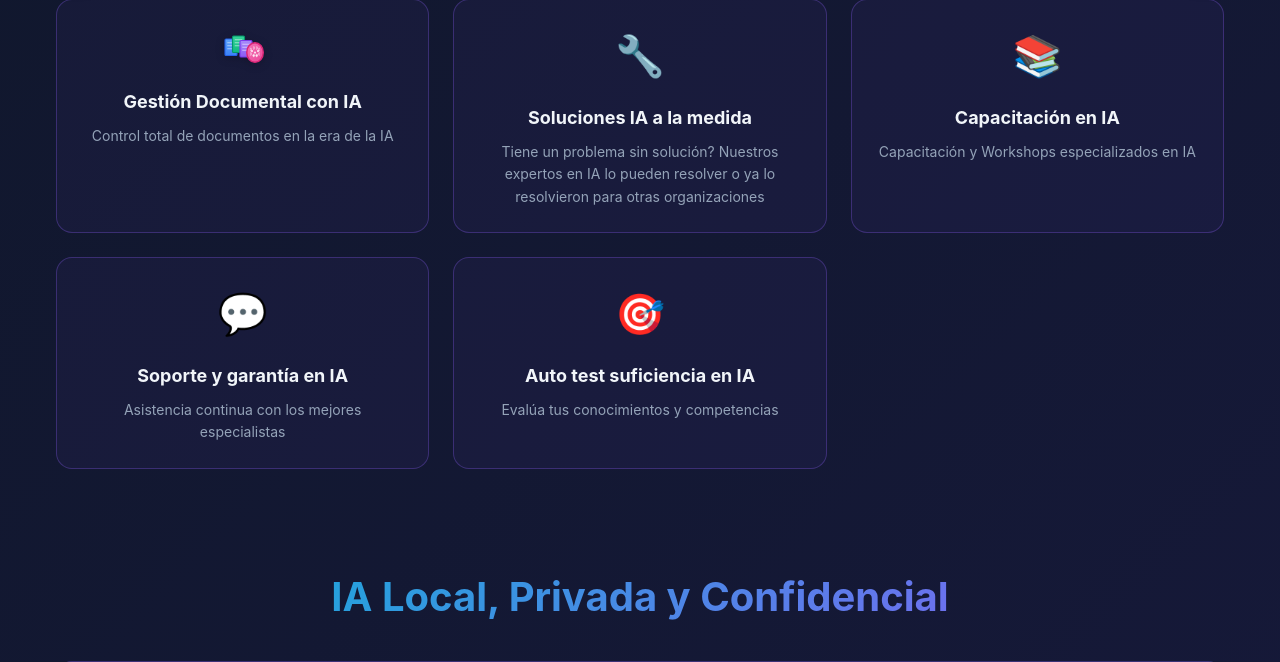
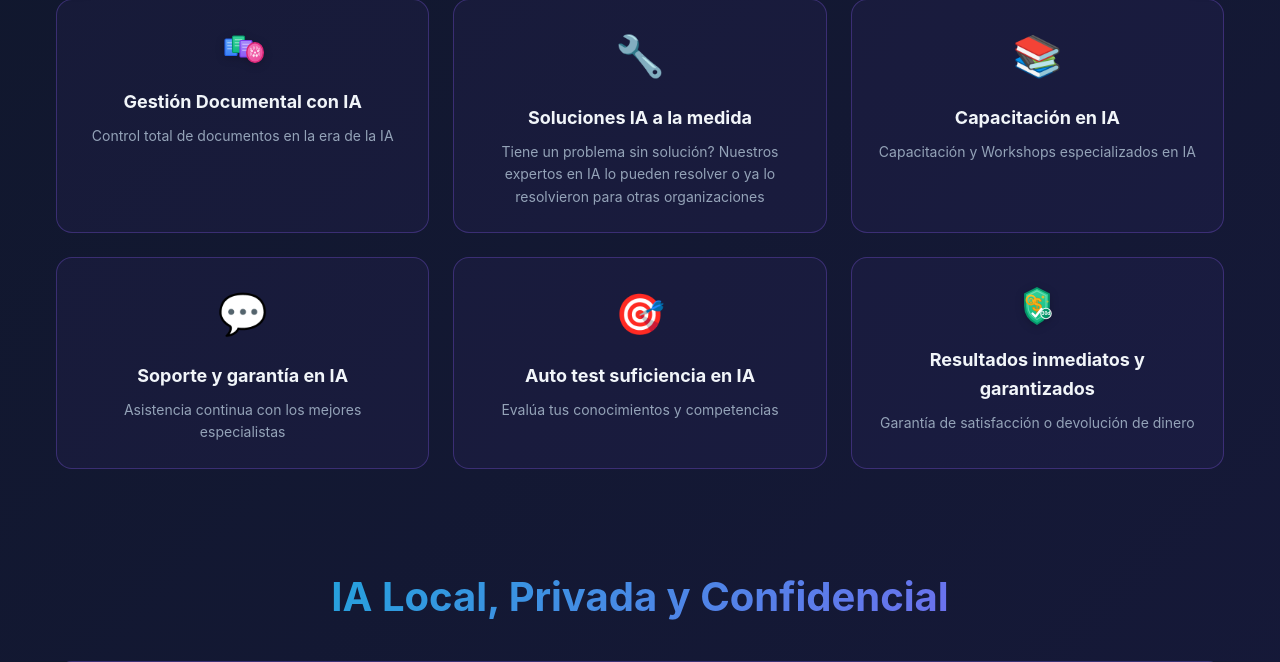
Before and after one commit to ricardoortegao/iaparaecuador, a PHP site: page / in a window 1280 px wide. Shown: the part 806-1468 px from the top of the page. Run offline with PHP 8.4, Linux system fonts and the light colour scheme.

Commit message:
Actualizacion automatica

```diff
--- a/public/index.php
+++ b/public/index.php
@@ -227,6 +227,29 @@ class IA {
                         'Tests especializados para estudiantes y profesores',
                         'Tests especializados para expertos en hojas electrónicas',
                         'Te podemos ayudar para que mejores tu suficiencia en IA'
+                    ]
+                ]
+            ],
+            [
+                'icon' => 'svg-guarantee-money',
+                'title' => 'Resultados inmediatos y garantizados',
+                'text' => 'Garantía de satisfacción o devolución de dinero',
+                'modal_id' => 'modal-garantia',
+                'section_link' => '#contacto',
+                'modal_content' => [
+                    'title' => 'Garantía de Resultados o Devolución de Dinero',
+                    'description' => 'Estamos tan seguros de la calidad de nuestros servicios que ofrecemos garantía total de satisfacción',
+                    'points' => [
+                        'Resultados inmediatos: Soluciones implementadas y funcionando rápidamente',
+                        'Garantía de resultados: Si no cumplimos lo prometido, no pagas',
+                        'Devolución de dinero: 30 días de garantía en todos los servicios',
+                        'Aplica a: Implementación de IA local, soluciones a medida, gestión documental',
+                        'Aplica a: Cumplimiento LOPDP, sistemas de salud ocupacional',
+                        'Excepciones: Venta de equipos y servicios de capacitación',
+                        'Compromiso escrito: Acuerdos claros de entregables y plazos',
+                        'Soporte incluido: Asistencia técnica durante el período de garantía',
+                        'Sin letra pequeña: Condiciones transparentes y justas',
+                        'Tu satisfacción es nuestra prioridad'
                     ]
                 ]
             ]
@@ -843,6 +866,36 @@ class IA {
                 print '  <circle cx="46" cy="42" r="1.5" fill="#ffffff" opacity="0.8"/>'.L;
                 print '  <circle cx="50" cy="42" r="1.5" fill="#ffffff" opacity="0.8"/>'.L;
                 print '</svg>'.L;
+            } elseif ($feature['icon'] === 'svg-guarantee-money') {
+                print '<svg viewBox="0 0 64 64" width="48" height="48" xmlns="http://www.w3.org/2000/svg">'.L;
+                print '  <defs>'.L;
+                print '    <linearGradient id="shieldGradient" x1="0%" y1="0%" x2="0%" y2="100%">'.L;
+                print '      <stop offset="0%" style="stop-color:#34d399;stop-opacity:1" />'.L;
+                print '      <stop offset="100%" style="stop-color:#10b981;stop-opacity:1" />'.L;
+                print '    </linearGradient>'.L;
+                print '    <linearGradient id="dollarGradient" x1="0%" y1="0%" x2="0%" y2="100%">'.L;
+                print '      <stop offset="0%" style="stop-color:#fbbf24;stop-opacity:1" />'.L;
+                print '      <stop offset="100%" style="stop-color:#f59e0b;stop-opacity:1" />'.L;
+                print '    </linearGradient>'.L;
+                print '  </defs>'.L;
+                print '  <!-- Escudo de garantía (verde) -->'.L;
+                print '  <path d="M 32 8 L 48 16 L 48 32 Q 48 48 32 56 Q 16 48 16 32 L 16 16 Z" fill="url(#shieldGradient)" stroke="#059669" stroke-width="2.5"/>'.L;
+                print '  <!-- Borde interno del escudo -->'.L;
+                print '  <path d="M 32 12 L 44 18 L 44 32 Q 44 44 32 50 Q 20 44 20 32 L 20 18 Z" fill="none" stroke="#ffffff" stroke-width="1.5" opacity="0.3"/>'.L;
+                print '  <!-- Símbolo de dólar (amarillo/dorado) -->'.L;
+                print '  <text x="32" y="38" font-family="Arial, sans-serif" font-size="24" font-weight="bold" fill="url(#dollarGradient)" text-anchor="middle" stroke="#d97706" stroke-width="0.5">$</text>'.L;
+                print '  <!-- Número 0 (cero costo si no funciona) -->'.L;
+                print '  <circle cx="24" cy="24" r="6" fill="none" stroke="url(#dollarGradient)" stroke-width="2.5"/>'.L;
+                print '  <text x="24" y="28" font-family="Arial, sans-serif" font-size="10" font-weight="bold" fill="url(#dollarGradient)" text-anchor="middle">0</text>'.L;
+                print '  <!-- Checkmark de compromiso (blanco) -->'.L;
+                print '  <path d="M 26 42 L 30 46 L 38 36" fill="none" stroke="#ffffff" stroke-width="3" stroke-linecap="round" stroke-linejoin="round"/>'.L;
+                print '  <!-- Estrellas de calidad -->'.L;
+                print '  <circle cx="40" cy="20" r="2" fill="#fbbf24" opacity="0.8"/>'.L;
+                print '  <circle cx="46" cy="26" r="1.5" fill="#fbbf24" opacity="0.6"/>'.L;
+                print '  <!-- Sello de garantía (texto 30d) -->'.L;
+                print '  <circle cx="44" cy="42" r="7" fill="#059669" stroke="#ffffff" stroke-width="1.5" opacity="0.9"/>'.L;
+                print '  <text x="44" y="44" font-family="Arial, sans-serif" font-size="7" font-weight="bold" fill="#ffffff" text-anchor="middle">30d</text>'.L;
+                print '</svg>'.L;
             } else {
                 print $feature['icon'];
             }
```
